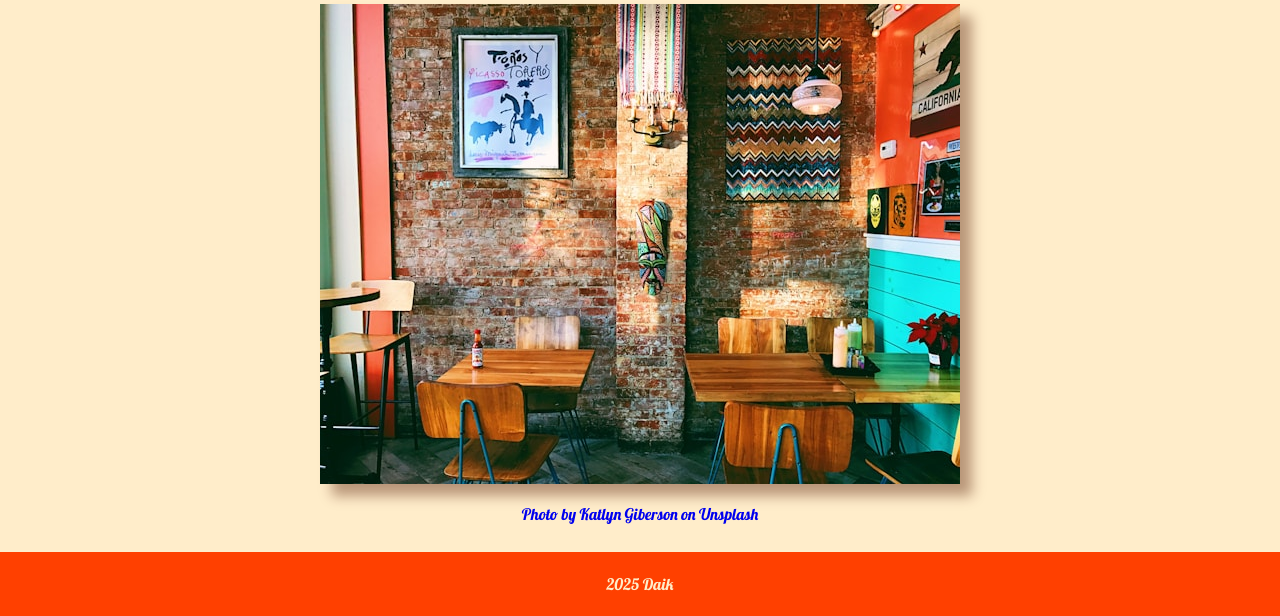
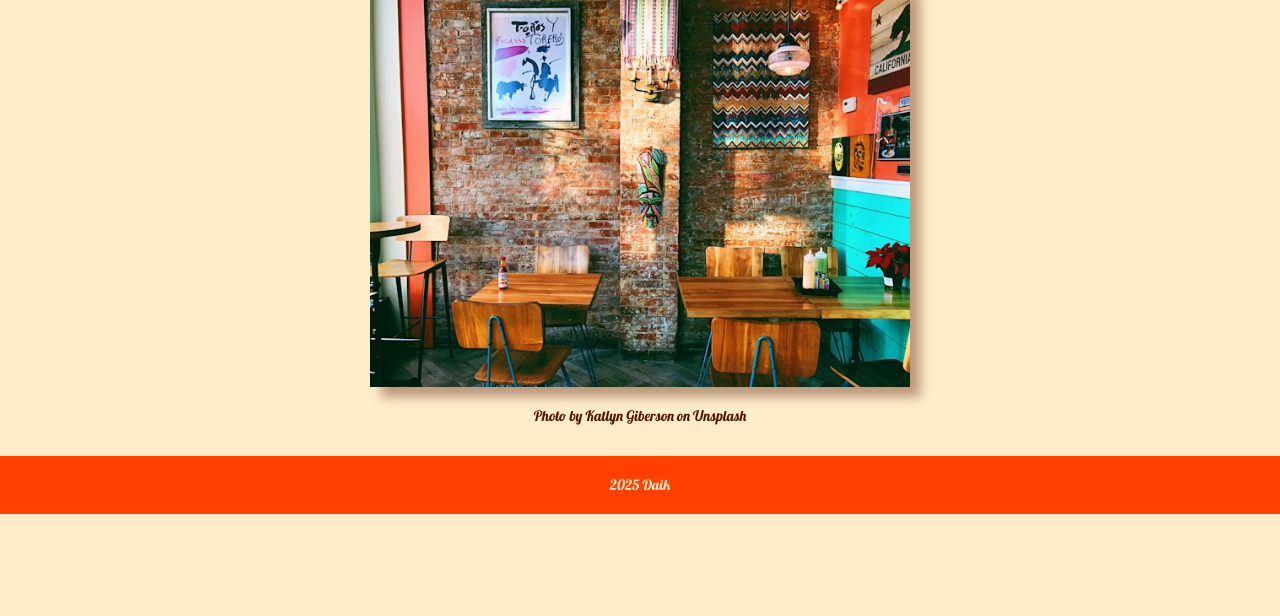
Before and after one commit to Daik102/restaurant-page, a website built with webpack: page src/template.html in a window 1280 px wide. Shown: the part 286-902 px from the top of the page. After the commit the page ends 800 px from the top, so only its background shows below. Built offline with nearby package versions, Linux system fonts and the light colour scheme.

Commit message:
Adjust media query

```diff
--- a/src/contact.css
+++ b/src/contact.css
@@ -9,17 +9,25 @@
 
 .staff-title,
 .contact-title {
-  margin: 2rem 0 1.6rem;
   font-weight: 700;
   font-size: 3.6rem;
   color: var(--orangered-theme);
 }
 
+.staff-title {
+  margin: 2rem 0;
+}
+
+.contact-title {
+  margin: 2rem 0 1.2rem;
+}
+
 .staff-members {
   display: grid;
   grid-template-columns: repeat(4, 1fr);
-  gap: 3.2rem;
+  gap: 3.6rem;
   margin: 1.2rem 0 4.8rem;
+  list-style: none;
 }
 
 .staff-member {
@@ -79,17 +87,15 @@
   font-size: 2.4rem;
   font-family: Arial, Helvetica, sans-serif;
 }
-
-@media screen and (orientation: portrait) and (max-width: 30rem) {
+/* For smartphones in portrait mode */
+@media screen and (orientation: portrait) and (max-width: 47.99rem) {
   .quote {
     width: 40rem;
     text-align: center;
   }
-}
 
-@media screen and (orientation: portrait) and (max-width: 47.99rem) {
   .staff-members {
-    grid-template-columns: 1fr;
-    gap: 2.4rem;
+    grid-template-columns: 1fr 1fr;
+    gap: 2.8rem 4rem;
   }
 }
--- a/src/home.css
+++ b/src/home.css
@@ -25,19 +25,6 @@
 
 body {
   background-color: var(--background-theme);
-}
-
-li {
-  list-style: none;
-}
-
-a {
-  text-decoration: none;
-  font-size: 1.6rem;
-}
-
-a:hover {
-  text-decoration: underline;
 }
 
 .wrapper {
@@ -88,7 +75,7 @@
 }
 
 .title {
-  font-size: 6.4rem;
+  font-size: 6rem;
   font-weight: 700;
   color: var(--orangered-theme);
   text-shadow: 0.2rem 0.2rem 0.4rem var(--background-theme), 0.8rem 0.8rem 0.8rem var(--brown-theme-shadow);
@@ -104,25 +91,28 @@
 }
 
 .message {
+  width: 40rem;
   font-size: 3rem;
   text-align: center;
 }
 
 .img-container {
   margin: 2rem 0;
-  width: 64rem;
+  width: 40rem;
   aspect-ratio: 4 / 3;
   background: url(./images/katlyn-giberson-small.jpg) no-repeat;
   background-size: contain;
   box-shadow: 1.2rem 1.2rem 1.2rem var(--brown-theme-shadow);
 }
 
-.link-for-photo {
+.photo-link {
   padding: 0.2rem;
+  font-size: 1.6rem;
+  text-decoration: none;
   color: var(--brown-theme);
 }
 
-.link-for-photo:hover {
+.photo-link:hover {
   color: var(--orangered-theme);
 }
 
@@ -131,94 +121,150 @@
   justify-content: center;
   align-items: center;
   width: 100%;
-  padding: 2rem 0;
+  padding: 2rem 0 4rem;
   background-color: var(--orangered-theme);
 }
 
-.admin-link {
+.portfolio-link {
   padding: 0.2rem;
+  font-size: 1.6rem;
+  text-decoration: none;
   color: var(--background-theme);
 }
 
-@media screen and (orientation: portrait) and (max-width: 30rem) {
+.portfolio-link:hover {
+  text-decoration: underline;
+}
+/* For smartphones in portrait mode */
+@media screen and (orientation: portrait) {
+  html {
+    font-size: 6.25px;
+  }
+}
+
+@media screen and (orientation: portrait) and (min-width: 22.5em) {
+  html {
+    font-size: 7.25px;
+  }
+}
+
+@media screen and (orientation: portrait) and (min-width: 23.4em) {
+  html {
+    font-size: 7.5px;
+  }
+}
+
+@media screen and (orientation: portrait) and (min-width: 24.3em) {
+  html {
+    font-size: 7.75px;
+  }
+}
+
+@media screen and (orientation: portrait) and (min-width: 25.75em) {
+  html {
+    font-size: 8.25px;
+  }
+}
+
+@media screen and (orientation: portrait) and (min-width: 26.75em) {
+  html {
+    font-size: 8.5px;
+  }
+}
+/* For small tablets in portrait mode */
+@media screen and (orientation: portrait) and (min-width: 48em) {
   .message,
   .img-container {
-    width: 40rem;
+    width: 60rem;
+  }
+
+  .img-container {
+    margin: 2.8rem 0 2rem;
   }
 
   .footer {
-    padding: 2rem 0 4rem;
+    padding: 2rem 0;
+  }
+}
+/* For middle tablets in portrait mode */
+@media screen and (orientation: portrait) and (min-width: 50em) {
+  html {
+    font-size: 9px;
+  }
+}
+/* For large tablets in portrait mode */
+@media screen and (orientation: portrait) and (min-width: 57em) {
+  html {
+    font-size: 10px;
+  }
+}
+/* For smartphones in landscape mode */
+@media screen and (orientation: landscape) {
+  html {
+    font-size: 6.25px;
+  }
+
+  .footer {
+    padding: 2rem 0;
   }
 }
 
-@media screen and (orientation: portrait) and (max-width: 20rem) {
+@media screen and (orientation: landscape) and (min-width: 41.6em) {
   html {
-    font-size: 6px;
+    font-size: 7.25px;
   }
 }
 
-@media screen and (orientation: portrait) and (min-width: 20.01rem) and (max-width: 47.99rem) {
+@media screen and (orientation: landscape) and (min-width: 46.25em) {
   html {
-    font-size: 7px;
+    font-size: 7.5px;
   }
 }
 
-@media screen and (orientation: portrait) and (min-width: 24.01rem) and (max-width: 47.99rem) and (min-height: calc(50rem - 100px)) {
+@media screen and (orientation: landscape) and (min-width: 50em) {
+  html {
+    font-size: 7.75px;
+  }
+}
+
+@media screen and (orientation: landscape) and (min-width: 52.7em) {
   html {
     font-size: 8px;
   }
 }
 
-@media screen and (orientation: portrait) and (min-width: 24.01rem) and (max-width: 47.99rem) and (min-height: calc(54rem - 100px)) {
+@media screen and (orientation: landscape) and (min-width: 55.75em) {
+  html {
+    font-size: 8.25px;
+  }
+}
+
+@media screen and (orientation: landscape) and (min-width: 58em) {
   html {
     font-size: 8.5px;
   }
 }
+/* For small tablets in landscape mode */
+@media screen and (orientation: landscape) and (min-width: 64em) {
+  .message,
+  .img-container {
+    width: 60rem;
+  }
 
-@media screen and (orientation: portrait) and (min-width: 48rem) {
-  html {
-    font-size: 8.5px;
+  .img-container {
+    margin: 2.8rem 0 2rem;
   }
 }
 
-@media screen and (orientation: portrait) and (min-width: 48rem) and (min-height: calc(70rem - 100px)) {
+/* For middle tablets in landscape mode */
+@media screen and (orientation: landscape) and (min-width: 73.75rem) {
   html {
     font-size: 9px;
   }
 }
-
-@media screen and (orientation: portrait) and (min-width: 56rem) {
+/* For large tablets in landscape mode, laptops, and desktops */
+@media screen and (orientation: landscape) and (min-width: 84rem) {
   html {
     font-size: 10px;
   }
 }
-
-@media screen and (orientation: portrait) and (min-width: 64rem) {
-  html {
-    font-size: 11px;
-  }
-}
-
-@media screen and (orientation: landscape) and (max-width: 41rem) {
-  html {
-    font-size: 6px;
-  }
-}
-
-@media screen and (orientation: landscape) and (min-width: 41.01rem) and (max-width: 47rem) {
-  html {
-    font-size: 7px;
-  }
-}
-
-@media screen and (orientation: landscape) and (min-width: 47.01rem) and (max-width: 53rem) {
-  html {
-    font-size: 8px;
-  }
-}
-
-@media screen and (orientation: landscape) and (min-width: 53.01rem) and (max-width: 59rem) {
-  html {
-    font-size: 8.5px;
-  }
-}
--- a/src/menu.css
+++ b/src/menu.css
@@ -19,6 +19,7 @@
   display: grid;
   grid-template-columns: repeat(3, 1fr);
   gap: 4rem;
+  list-style: none;
 }
 
 .menu-item {
@@ -49,10 +50,15 @@
 .price {
   font-size: 2.2rem;
 }
+/* For smartphones in portrait mode */
+@media screen and (orientation: portrait) and (max-width: 47.99rem) {
+  .burgers-title,
+  .shakes-title {
+    margin: 3.2rem 0;
+  }
 
-@media screen and (orientation: portrait) and (max-width: 47.99rem) {
   .menu-items {
     grid-template-columns: 1fr;
-    gap: 2.4rem;
+    gap: 3.2rem;
   }
 }
--- a/src/template.html
+++ b/src/template.html
@@ -17,7 +17,7 @@
     </header>
     <main id="content"></main>
     <footer class="footer">
-      <a class="admin-link" href="https://daik102.github.io/admin-dashboard/" target="_blank">2025 Daik</a>
+      <a class="portfolio-link" href="https://daik102.github.io/homepage/" target="_blank">2025 Daik</a>
     </footer>
   </div>
 </body>
```
